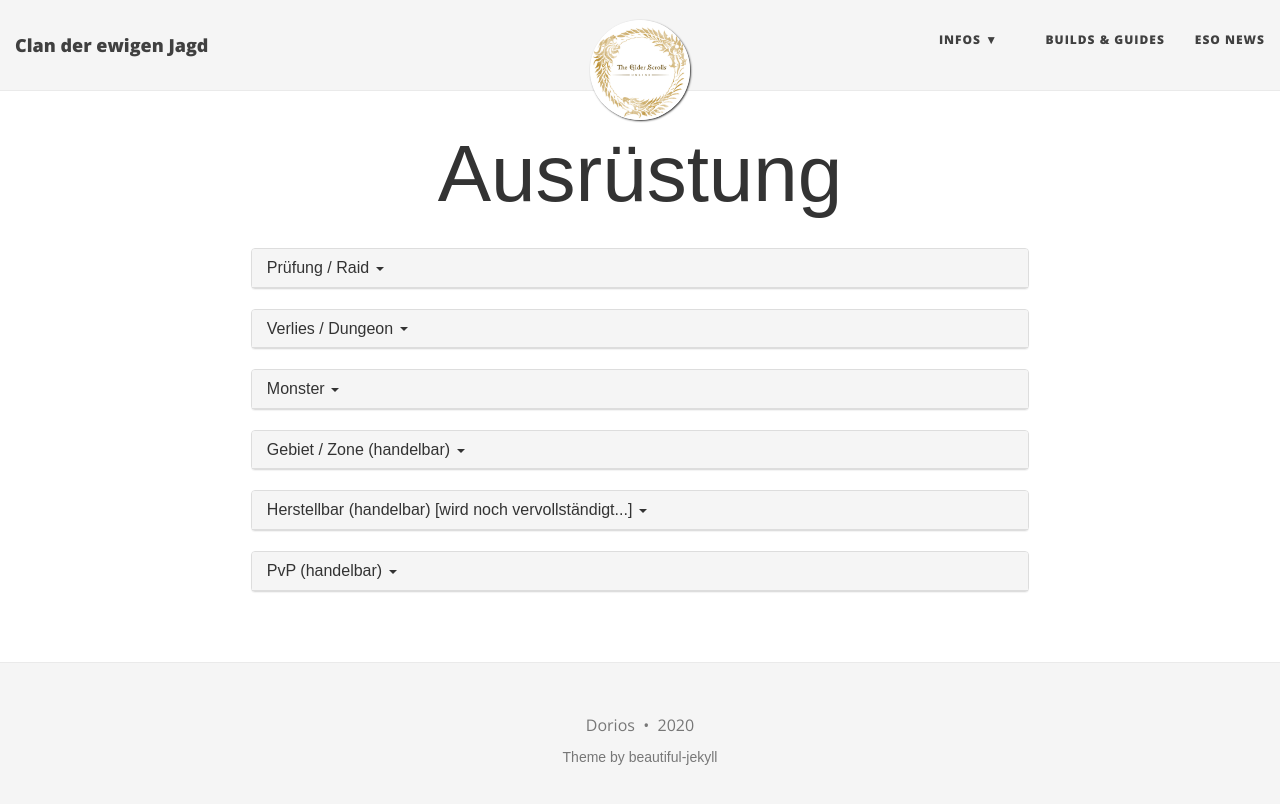
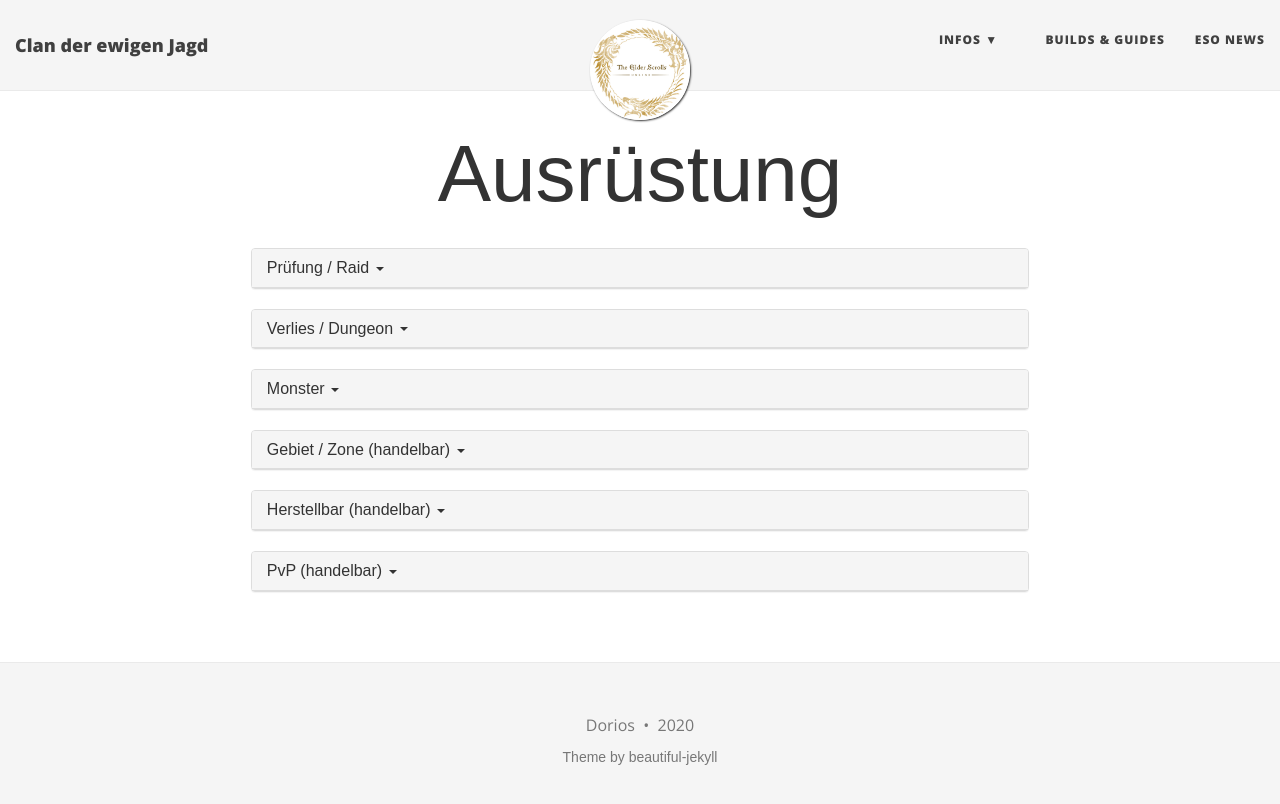
Before and after one commit to ewigejagd/ewigejagd.github.io, a Jekyll site: the page built from equipment.html, in a window 1280 px wide. Shown: the top 804 px of the page. Built offline with Jekyll 4.4.1, drawn with Linux system fonts in a browser that asks for light colours; nearby versions of some CDN libraries; some of the changed lines change nothing that is shown.

Commit message:
- update equipment

```diff
--- a/equipment.html
+++ b/equipment.html
@@ -689,133 +689,133 @@
                     comment:
         craft:
             id: craft
-            title: Herstellbar (handelbar) [wird noch vervollständigt...]
+            title: Herstellbar (handelbar)
             data:
                 0:
                     name: Alessias Bollwerk
                     id: 17
                     source: Alik'r-Wüste, Malabal Tor, Ostmarsch
-                    trait:
-                    usedby:
+                    trait: Robust
+                    usedby: Tank
                     comment:
                 1:
                     name: Aschengriff
                     id: 9
                     source: Glenumbra, Auridon, Steinfälle
-                    trait:
-                    usedby:
+                    trait: Göttlich
+                    usedby: Ausdauer-DD
                     comment:
                 2:
                     name: Blick der Mutter der Nacht
                     id: 8
                     source: Bangkorai, Schnittermark, Rift
-                    trait:
-                    usedby:
+                    trait: Göttlich
+                    usedby: Ausdauer-DD
                     comment:
                 3:
                     name: Doppelstern
                     id: 31
                     source: Kargstein
-                    trait:
-                    usedby:
+                    trait: Göttlich
+                    usedby: Magicka-DD
                     comment:
                 4:
                     name: Ewige Jagd
                     id: 79
                     source: Hews Fluch
-                    trait:
-                    usedby:
+                    trait: Undurchdringlich
+                    usedby: Ausdauer-DD
                     comment:
                 5:
                     name: Gesetz von Julianos
                     id: 63
                     source: Wrothgar
-                    trait:
-                    usedby:
+                    trait: Göttlich
+                    usedby: Magicka-DD
                     comment:
                 6:
                     name: Gladiator von Kvatch
                     id: 94
                     source: Goldküste
-                    trait:
-                    usedby:
+                    trait: Undurchdringlich
+                    usedby: Ausdauer-DD
                     comment:
                 7:
                     name: Hundings Zorn
                     id: 15
                     source: Bangkorai, Schnittermark, Rift
-                    trait:
-                    usedby:
+                    trait: Lehrend
+                    usedby: Ausdauer-DD
                     comment:
                 8:
                     name: Kagrenacs Hoffnung
                     id: 20
                     source: Erdschmiede
-                    trait:
-                    usedby:
+                    trait: Göttlich
+                    usedby: Heiler (Nekromant)
                     comment:
                 9:
                     name: Kettensprenger
                     id: 280
                     source: Vvardenfell
-                    trait:
-                    usedby:
+                    trait: Undurchdringlich
+                    usedby: Ausdauer-DD
                     comment:
                 10:
                     name: Kreckenantlitz
                     id: 329
                     source: Artaeum
-                    trait:
-                    usedby:
+                    trait: Undurchdringlich
+                    usedby: Ausdauer-DD
                     comment:
                 11:
                     name: Magnus' Gabe
                     id: 7
                     source: Kluftspitze, Grünschatten, Schattenfenn
-                    trait:
-                    usedby:
+                    trait: Göttlich
+                    usedby: Heiler
                     comment:
                 12:
                     name: Mechanikblick
                     id: 303
                     source: Stadt der Uhrwerke
-                    trait:
-                    usedby:
+                    trait: Göttlich
+                    usedby: Magicka-DD
                     comment:
                 13:
                     name: Messingpanzer
                     id: 302
                     source: Messingfeste
-                    trait:
-                    usedby:
+                    trait: Robust
+                    usedby: Tank
                     comment:
                 14:
                     name: Nagaschamane
                     id: 351
                     source: Trübmoor
-                    trait:
-                    usedby:
+                    trait: Göttlich
+                    usedby: Heiler
                     comment:
                 15:
                     name: Pelinals Talent
                     id: 96
                     source: Goldküste
-                    trait:
-                    usedby:
+                    trait: Undurchdringlich
+                    usedby: Ausdauer-DD
                     comment:
                 16:
                     name: Rüstungsmeister
                     id: 43
                     source: Kaiserstadt
-                    trait:
-                    usedby:
+                    trait: Robust
+                    usedby: Tank
                     comment:
                 17:
                     name: Torugs Pakt
                     id: 12
                     source: Sturmhafen, Grahtwald, Deshaan
-                    trait:
-                    usedby:
+                    trait: RobustRobust
+                    usedby: Tank
                     comment:
         pvp:
             id: pvp
```
